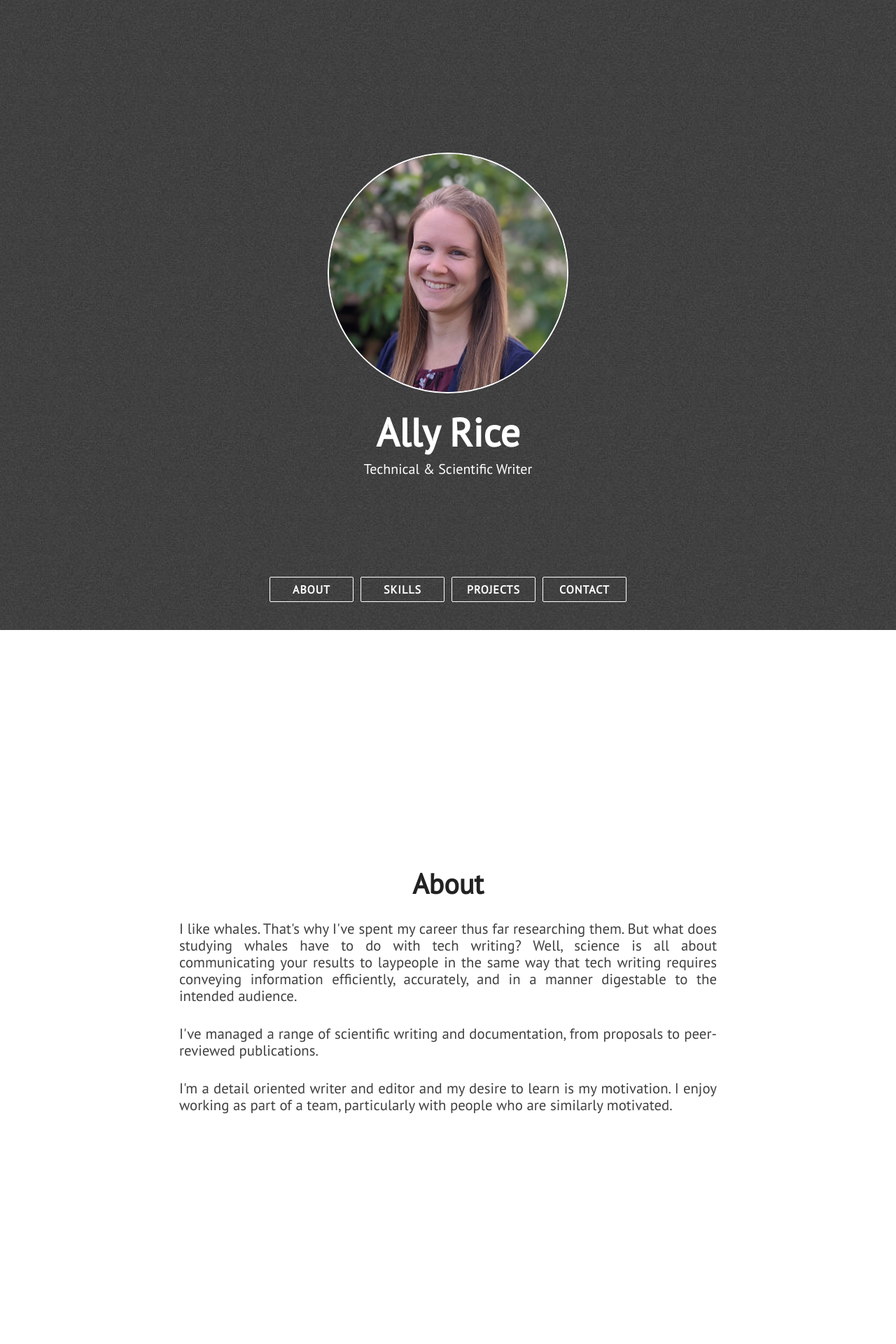
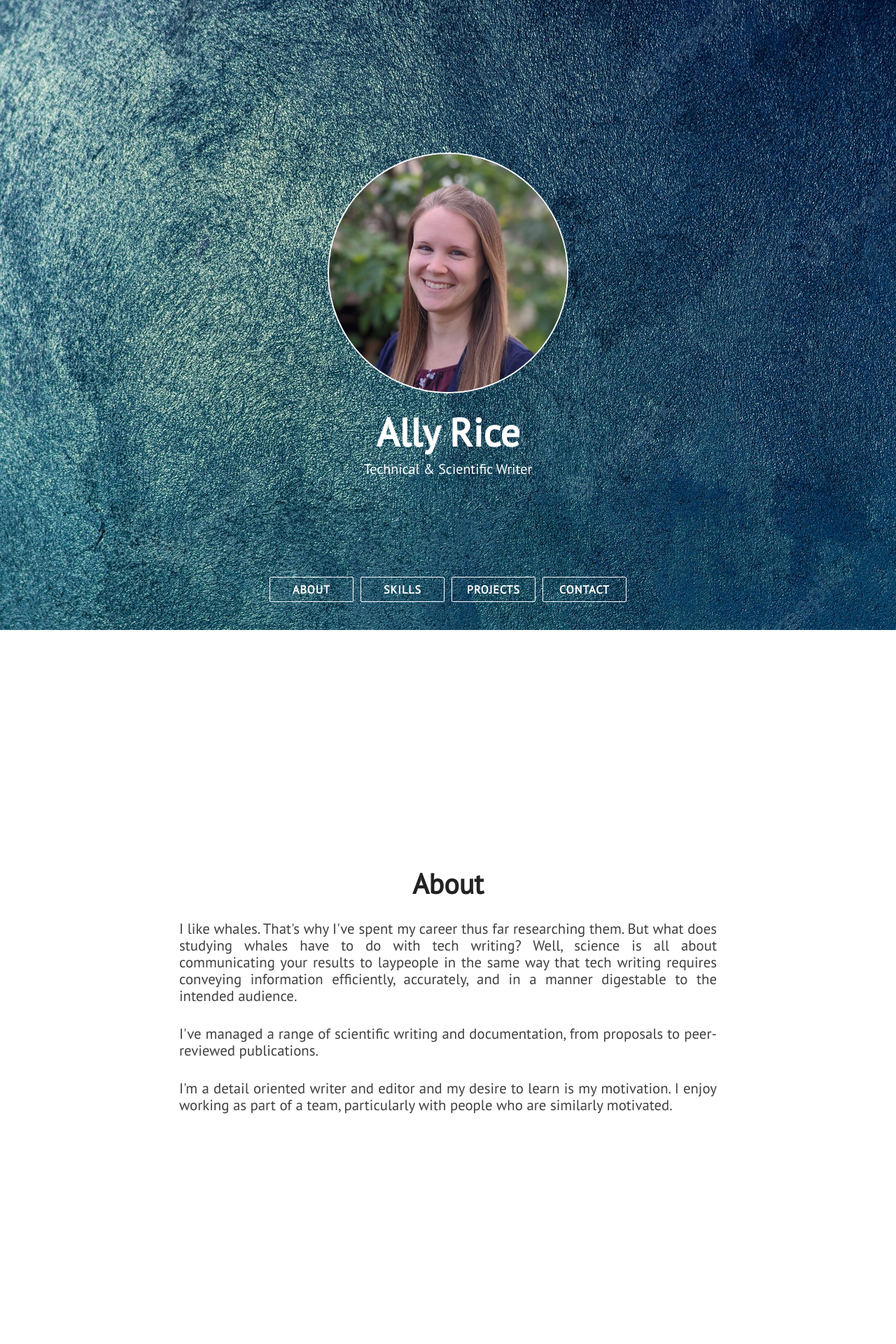
Before and after one commit to alrice12/alrice12.github.io, a Jekyll site: the page built from index.html, in a window 1280 px wide. Shown: the top 1920 px of the page at 70% size. Built offline with Jekyll 4.4.1, drawn with Linux system fonts in a browser that asks for light colours; nearby versions of some CDN libraries.

Commit message:
background img

```diff
--- a/assets/css/main.css
+++ b/assets/css/main.css
@@ -207,7 +207,7 @@ img {
 }
 
 .section-wrapper:nth-child(odd) {
-  background: url(../images/background.png);
+  background: url(../images/background1.jpeg);
   background-repeat: repeat;
 }
 
@@ -283,7 +283,7 @@ img {
   color: #fff;
   font-family: 'PT Sans', Arial, Helvetica, sans-serif;
 
-  background: url(../images/background.png);
+  background: url(../images/background1.jpeg);
   background-repeat: repeat;
   background-attachment: fixed;
 }
@@ -424,7 +424,7 @@ img {
 }
 
 #nav {
-  background: url(../images/background.png);
+  background: url(../images/background1.jpeg);
   background-repeat: repeat;
 }
 
```
